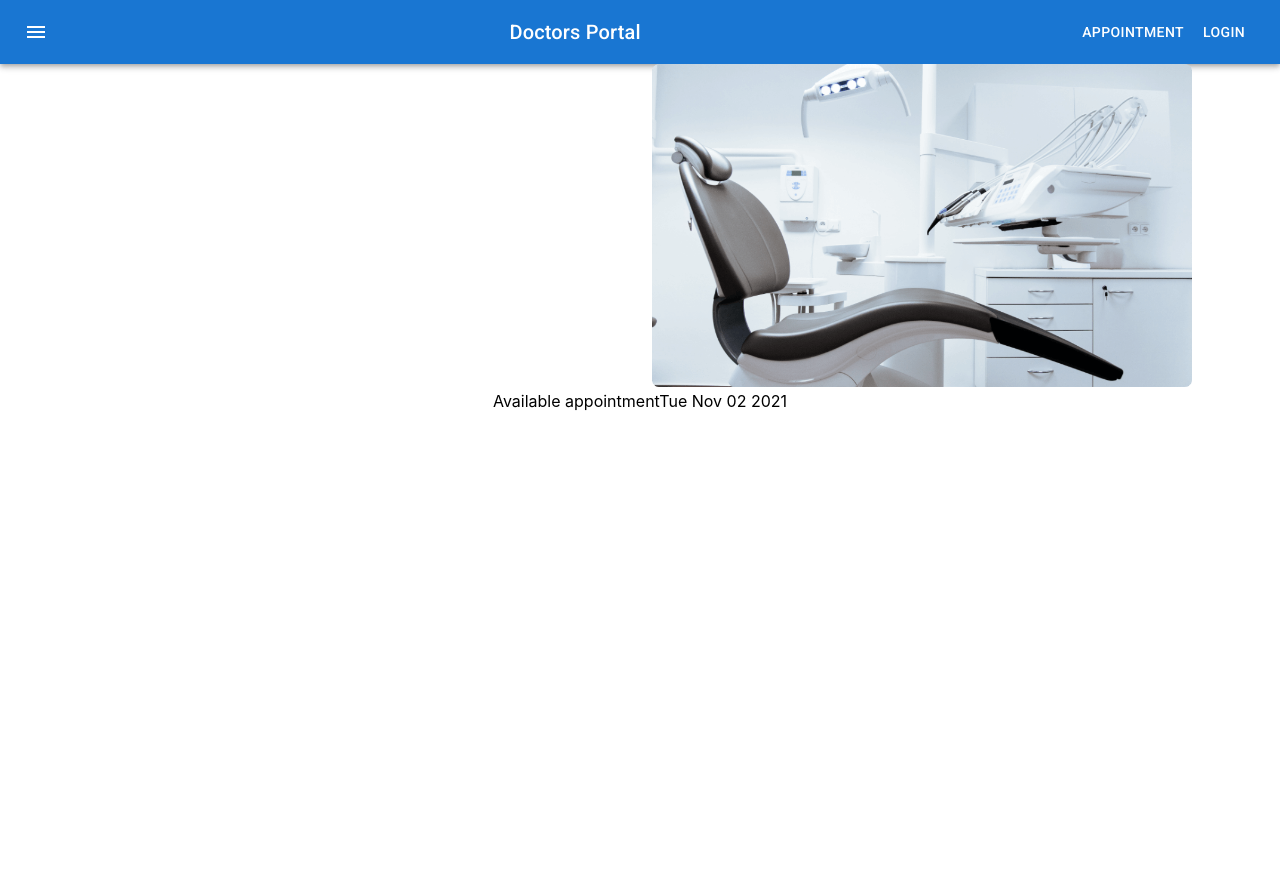
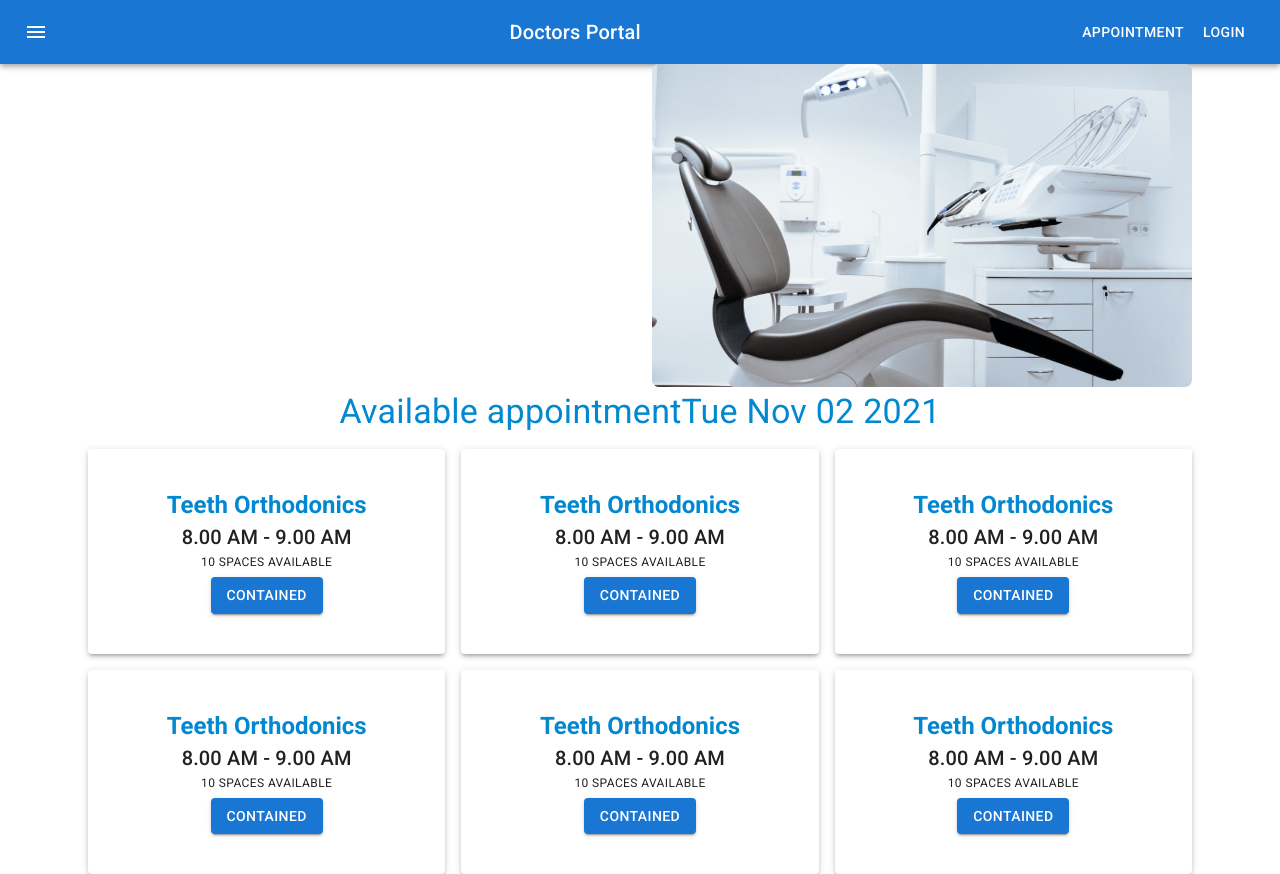
Before and after one commit to jayeen28/doctors-portal, a React (Create React App) app: page /appointment in a window 1280 px wide. Before the commit the page ends 800 px from the top, so only its background shows below. Built offline with nearby package versions, Linux system fonts and the light colour scheme.

Commit message:
appointment boxes done

```diff
--- a/src/Pages/Appointment/AppointmentHead/AppointmentHead.js
+++ b/src/Pages/Appointment/AppointmentHead/AppointmentHead.js
@@ -2,6 +2,7 @@ import { Container, Grid } from '@mui/material';
 import React from 'react';
 import chair from '../../../images/chair.png';
 import Calender from '../../Shared/Calender/Calender';
+
 const AppointmentHead = ({ date, setdate }) => {
     return (
         <Container>
--- a/src/Pages/Appointment/AvailableAppointment/AvailableAppointment.js
+++ b/src/Pages/Appointment/AvailableAppointment/AvailableAppointment.js
@@ -1,10 +1,56 @@
+import { Container, Grid, Typography } from '@mui/material';
 import React from 'react';
-
+import Booking from '../Booking/Booking';
+const bookings = [
+    {
+        id: 1,
+        name: 'Teeth Orthodonics',
+        time: '8.00 AM - 9.00 AM',
+        space: 10
+    },
+    {
+        id: 2,
+        name: 'Teeth Orthodonics',
+        time: '8.00 AM - 9.00 AM',
+        space: 10
+    },
+    {
+        id: 3,
+        name: 'Teeth Orthodonics',
+        time: '8.00 AM - 9.00 AM',
+        space: 10
+    },
+    {
+        id: 4,
+        name: 'Teeth Orthodonics',
+        time: '8.00 AM - 9.00 AM',
+        space: 10
+    },
+    {
+        id: 5,
+        name: 'Teeth Orthodonics',
+        time: '8.00 AM - 9.00 AM',
+        space: 10
+    },
+    {
+        id: 6,
+        name: 'Teeth Orthodonics',
+        time: '8.00 AM - 9.00 AM',
+        space: 10
+    }
+]
 const AvailableAppointment = ({ date }) => {
     return (
-        <div>
-            Available appointment{date.toDateString()}
-        </div>
+        <Container>
+            <Typography variant='h4' sx={{ color: 'info.main', mb: 2 }}>
+                Available appointment{date.toDateString()}
+            </Typography>
+            <Grid container spacing={2}>
+                {
+                    bookings.map(booking => <Booking booking={booking} key={booking.id} />)
+                }
+            </Grid>
+        </Container>
     );
 };
 
--- /dev/null
+++ b/src/Pages/Appointment/Booking/Booking.js
@@ -0,0 +1,24 @@
+import { Button, Grid, Paper, Typography } from '@mui/material';
+import React from 'react';
+
+const Booking = ({ booking }) => {
+    const { name, time, space } = booking;
+    return (
+        <Grid item xs={12} sm={12} md={6} lg={4}>
+            <Paper elevation={3} sx={{ py: 5 }}>
+                <Typography variant='h5' sx={{ color: 'info.main', fontWeight: 600 }}>
+                    {name}
+                </Typography>
+                <Typography variant='h6'>
+                    {time}
+                </Typography>
+                <Typography variant="caption" display="block" gutterBottom>
+                    {space} SPACES AVAILABLE
+                </Typography>
+                <Button variant="contained">Contained</Button>
+            </Paper>
+        </Grid >
+    );
+};
+
+export default Booking;
```
Also changed, not shown: src/Pages/Appointment/BookingModal/BookingModal.js (added, +11 -0 lines).
